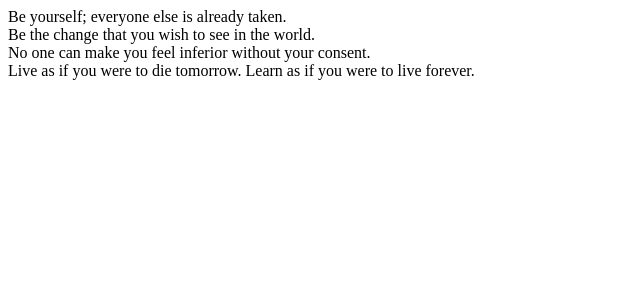
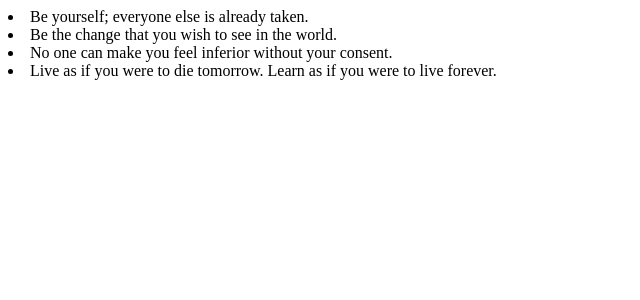
Before and after one commit to Vincent-kipngeno/Quotes-App, an Angular app: page / in a window 1280 px wide. Shown: the top 300 px of the page, without its empty margins (0-640 px from the left). Built offline with nearby package versions, Linux system fonts and the light colour scheme.

Commit message:
Add showQuoteDetails boolean property to Quote class

```diff
--- a/src/app/quote.ts
+++ b/src/app/quote.ts
@@ -1,3 +1,6 @@
 export class Quote {
-  constructor (public quoteValue: string, public authorName: string, public userName: string, public upVote: number, public downVote: number) {}
+  public showQuoteDetails: boolean;
+  constructor (public quoteValue: string, public authorName: string, public userName: string, public upVote: number, public downVote: number) {
+    this.showQuoteDetails = false;
+  }
 }
--- a/src/app/quote/quote.component.html
+++ b/src/app/quote/quote.component.html
@@ -2,7 +2,7 @@
   <div class="row">
     <div class="col-md-6">
       <div *ngFor = "let quote of quotes">
-        {{quote.quoteValue}}
+        <li>{{quote.quoteValue}}</li>
       </div>
     </div>
   </div>
```
